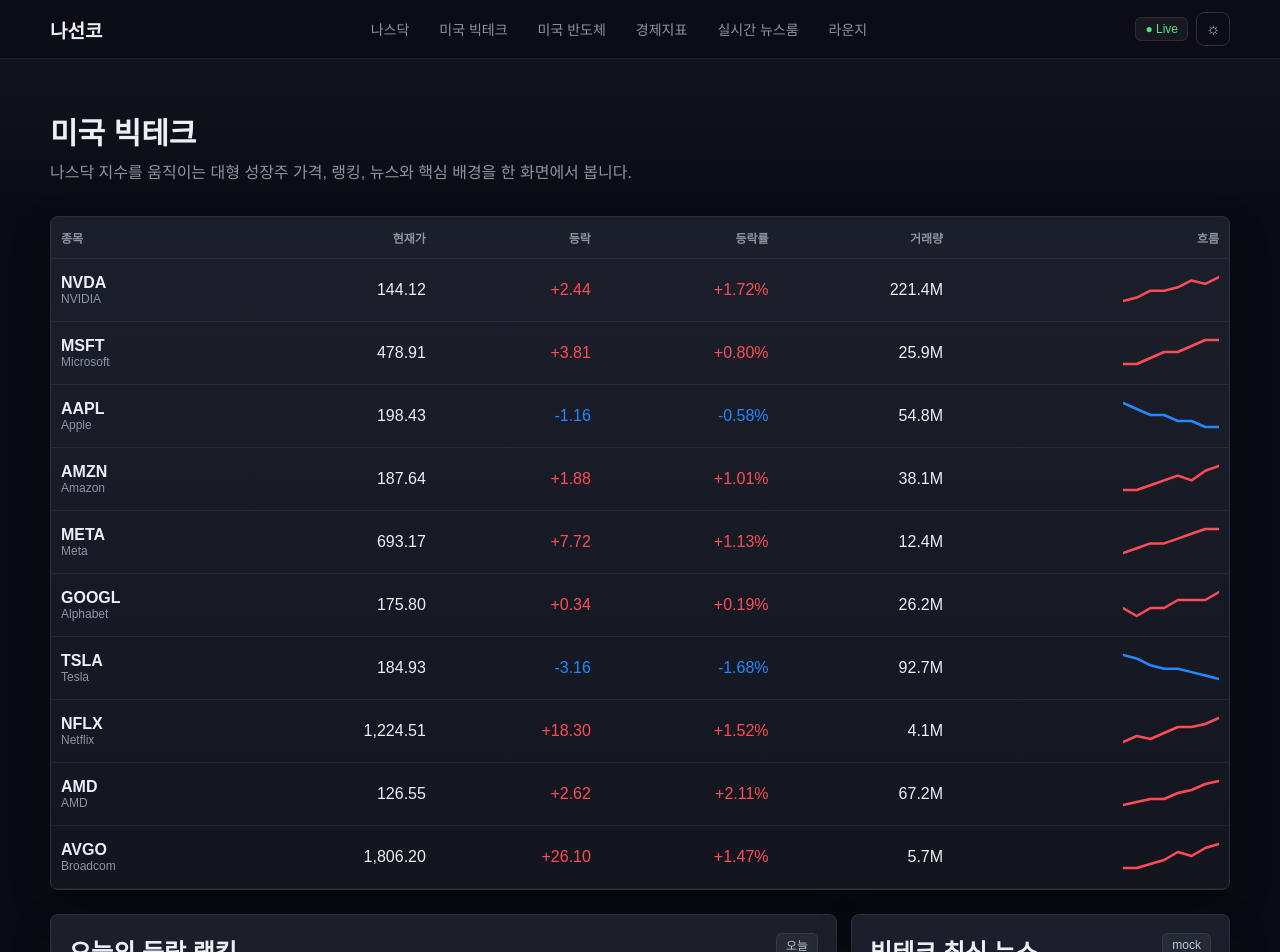
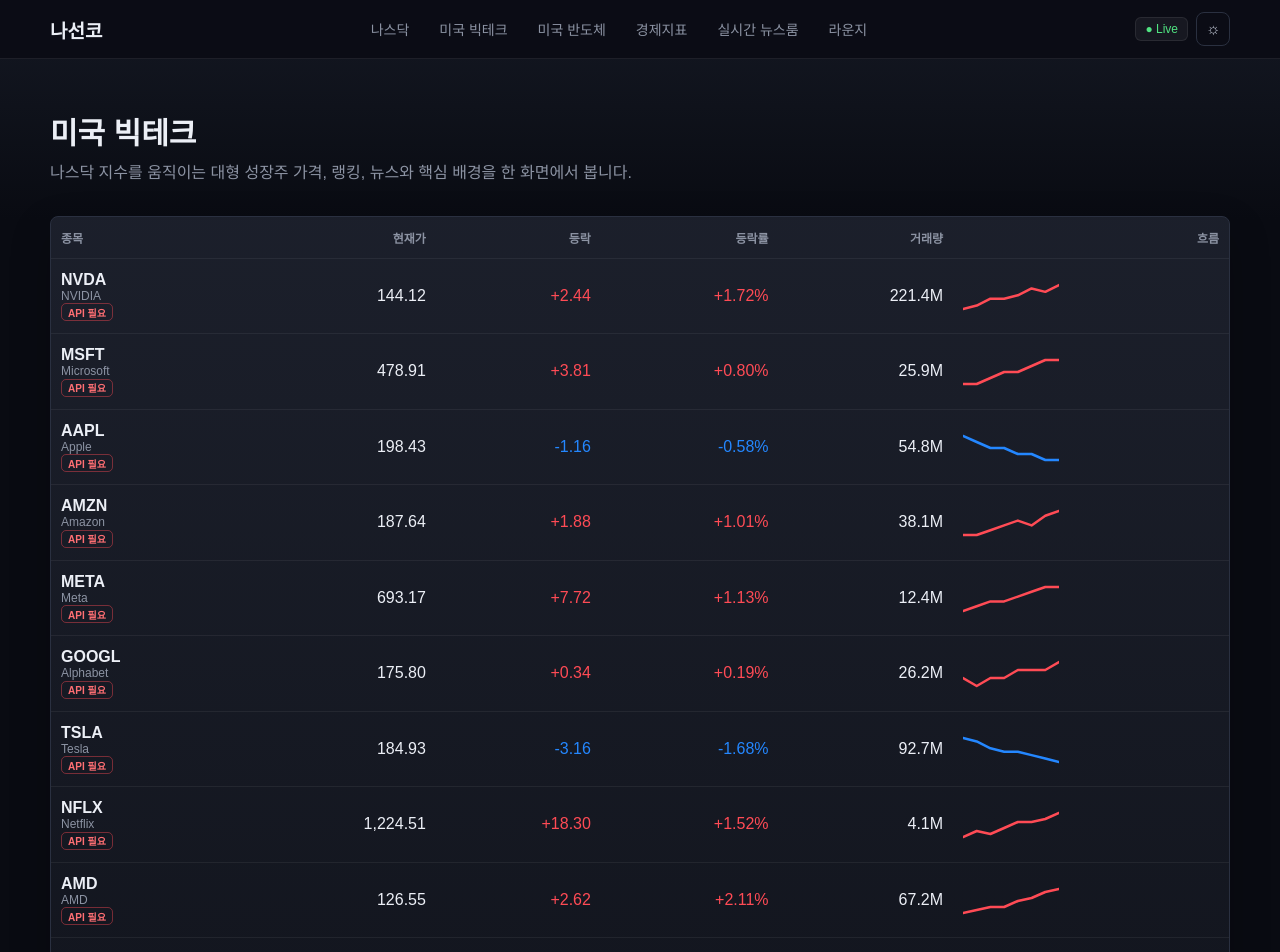
Before and after one commit to Hyowon-Cho/Nasunko, a Next.js app: page /big-tech in a window 1280 px wide. Shown: the top 952 px of the page. Built offline with nearby package versions, Linux system fonts and the light colour scheme; no server answers.

Commit message:
Move sparkline to a separate row under the event name, not next to the event name

```diff
--- a/app/globals.css
+++ b/app/globals.css
@@ -436,15 +436,62 @@
 
 .market-card {
   display: grid;
-  grid-template-columns: minmax(0, 1fr) 104px auto;
+  grid-template-columns: minmax(0, 1fr) auto;
+  grid-template-areas:
+    "label value"
+    "chart value";
   align-items: center;
   gap: 12px;
   padding: 14px;
+  overflow: hidden;
+}
+
+.market-card-label,
+.market-card-value {
+  min-width: 0;
+}
+
+.market-card-label {
+  grid-area: label;
+}
+
+.market-card-value {
+  grid-area: value;
+  align-self: start;
+}
+
+.market-card-value p {
+  overflow-wrap: anywhere;
 }
 
 .market-card h3 {
   margin-top: 4px;
   font-size: 14px;
+  overflow-wrap: anywhere;
+}
+
+.market-card-top {
+  display: flex;
+  align-items: center;
+  gap: 6px;
+}
+
+.mini-source {
+  display: inline-flex;
+  align-items: center;
+  min-height: 18px;
+  padding: 0 6px;
+  border: 1px solid rgba(255, 75, 85, 0.42);
+  border-radius: 5px;
+  color: #ff6f73;
+  font-size: 10px;
+  font-weight: 700;
+  white-space: nowrap;
+}
+
+.mini-source.live {
+  border-color: rgba(80, 227, 129, 0.36);
+  color: #50e381;
 }
 
 .market-card p {
@@ -460,6 +507,10 @@
 .sparkline {
   width: 96px;
   height: 34px;
+  display: block;
+  grid-area: chart;
+  justify-self: start;
+  flex: 0 0 auto;
 }
 
 .sparkline.up {
@@ -994,13 +1045,11 @@
   }
 
   .market-card {
-    grid-template-columns: minmax(0, 1fr) 86px;
+    grid-template-columns: minmax(0, 1fr) auto;
   }
 
-  .market-card > div:last-child {
-    grid-column: 1 / -1;
-    display: flex;
-    justify-content: space-between;
+  .market-card-value {
+    display: block;
   }
 
   .market-card strong,
@@ -1032,6 +1081,37 @@
   }
 }
 
+@media (max-width: 1180px) {
+  .grid.four {
+    grid-template-columns: repeat(3, minmax(0, 1fr));
+  }
+
+  .grid.four .market-card {
+    grid-template-columns: minmax(0, 1fr) auto;
+  }
+
+  .grid.four .market-card-value {
+    display: block;
+    min-width: 0;
+  }
+
+  .grid.four .market-card strong,
+  .grid.four .market-card p {
+    text-align: left;
+  }
+
+  .grid.four .market-card p {
+    white-space: normal;
+    line-height: 1.35;
+  }
+}
+
+@media (max-width: 760px) {
+  .grid.four {
+    grid-template-columns: 1fr;
+  }
+}
+
 @media (max-width: 540px) {
   .quote-stats,
   .indicator-stats {
--- a/app/page.tsx
+++ b/app/page.tsx
@@ -1,5 +1,5 @@
 import { redirect } from "next/navigation";
 
 export default function Home() {
-  redirect("/futures");
+  redirect("/nasdaq");
 }
--- a/components/Footer.tsx
+++ b/components/Footer.tsx
@@ -8,7 +8,7 @@
         <p>나스닥 종합주가지수 · 차트 · 빅테크 · 반도체 · 경제지표 · 뉴스를 한 화면에서.</p>
       </div>
       <div className="footer-links">
-        <Link href="/futures">나스닥</Link>
+        <Link href="/nasdaq">나스닥</Link>
         <Link href="/big-tech">미국 빅테크</Link>
         <Link href="/semiconductor">미국 반도체</Link>
         <Link href="/indicators">경제지표</Link>
--- a/components/Header.tsx
+++ b/components/Header.tsx
@@ -1,7 +1,7 @@
 import Link from "next/link";
 
 const navItems = [
-  { href: "/futures", label: "나스닥" },
+  { href: "/nasdaq", label: "나스닥" },
   { href: "/big-tech", label: "미국 빅테크" },
   { href: "/semiconductor", label: "미국 반도체" },
   { href: "/indicators", label: "경제지표" },
@@ -13,7 +13,7 @@
   return (
     <header className="header">
       <div className="header-inner">
-        <Link className="brand" href="/futures" aria-label="나선코 홈">
+        <Link className="brand" href="/nasdaq" aria-label="나선코 홈">
           <span className="brand-name">나선코</span>
         </Link>
         <nav className="nav" aria-label="주요 메뉴">
--- a/components/QuoteTable.tsx
+++ b/components/QuoteTable.tsx
@@ -27,6 +27,7 @@
                 <td>
                   <strong>{quote.symbol}</strong>
                   <span className="table-name">{quote.name}</span>
+                  {quote.source === "fallback" && <span className="mini-source">API 필요</span>}
                 </td>
                 <td>{formatNumber(quote.price, quote.price > 1000 ? 2 : 2)}</td>
                 <td className={direction}>{quote.change > 0 ? "+" : ""}{formatNumber(quote.change, 2)}</td>
--- a/lib/markets.ts
+++ b/lib/markets.ts
@@ -34,19 +34,18 @@
   change > 0 ? "up" : change < 0 ? "down" : "flat";
 
 export const tickerQuotes: MarketQuote[] = [
-  { symbol: "IXIC", yahooSymbol: "^IXIC", name: "Nasdaq Composite", price: 19617.88, change: 137.54, changePercent: 0.71, sparkline: [7, 8, 7, 10, 11, 12, 11, 14] },
-  { symbol: "NDX", yahooSymbol: "^NDX", name: "Nasdaq 100", price: 22184.25, change: 146.5, changePercent: 0.66, sparkline: [7, 8, 7, 10, 11, 12, 11, 14] },
-  { symbol: "GSPC", yahooSymbol: "^GSPC", name: "S&P 500", price: 6028.5, change: 21.25, changePercent: 0.35, sparkline: [4, 5, 5, 6, 7, 6, 8, 9] },
-  { symbol: "DJI", yahooSymbol: "^DJI", name: "Dow Jones", price: 42912, change: 84, changePercent: 0.2, sparkline: [3, 3, 4, 5, 4, 6, 6, 7] },
-  { symbol: "USDKRW", yahooSymbol: "KRW=X", name: "USD/KRW", price: 1368.44, change: -4.12, changePercent: -0.3, sparkline: [9, 8, 8, 7, 6, 6, 5, 4] },
-  { symbol: "DXY", yahooSymbol: "DX-Y.NYB", name: "DXY", price: 98.17, change: -0.22, changePercent: -0.22, sparkline: [8, 8, 7, 7, 6, 5, 5, 4] },
-  { symbol: "US10Y", yahooSymbol: "^TNX", name: "US 10Y", price: 4.33, change: 0.03, changePercent: 0.7, sparkline: [3, 4, 5, 4, 5, 6, 7, 7] },
-  { symbol: "VIX", yahooSymbol: "^VIX", name: "VIX", price: 14.89, change: -0.56, changePercent: -3.62, sparkline: [12, 11, 10, 9, 8, 8, 7, 6] },
-  { symbol: "WTI", yahooSymbol: "CL=F", name: "WTI", price: 75.22, change: 0.86, changePercent: 1.16, sparkline: [4, 4, 5, 6, 6, 7, 8, 8] },
-  { symbol: "GOLD", yahooSymbol: "GC=F", name: "Gold", price: 3412.8, change: -12.4, changePercent: -0.36, sparkline: [10, 9, 9, 8, 7, 7, 6, 6] },
-  { symbol: "BTC", yahooSymbol: "BTC-USD", name: "BTC", price: 104220, change: 1820, changePercent: 1.78, sparkline: [6, 7, 7, 9, 10, 9, 11, 13] },
   { symbol: "NVDA", yahooSymbol: "NVDA", name: "NVDA", price: 144.12, change: 2.44, changePercent: 1.72, sparkline: [5, 6, 8, 8, 9, 11, 10, 12] },
-  { symbol: "TSLA", yahooSymbol: "TSLA", name: "TSLA", price: 184.93, change: -3.16, changePercent: -1.68, sparkline: [12, 11, 9, 8, 8, 7, 6, 5] }
+  { symbol: "MSFT", yahooSymbol: "MSFT", name: "MSFT", price: 478.91, change: 3.81, changePercent: 0.8, sparkline: [4, 4, 5, 6, 6, 7, 8, 8] },
+  { symbol: "AAPL", yahooSymbol: "AAPL", name: "AAPL", price: 198.43, change: -1.16, changePercent: -0.58, sparkline: [9, 8, 7, 7, 6, 6, 5, 5] },
+  { symbol: "AMZN", yahooSymbol: "AMZN", name: "AMZN", price: 187.64, change: 1.88, changePercent: 1.01, sparkline: [5, 5, 6, 7, 8, 7, 9, 10] },
+  { symbol: "META", yahooSymbol: "META", name: "META", price: 693.17, change: 7.72, changePercent: 1.13, sparkline: [6, 7, 8, 8, 9, 10, 11, 11] },
+  { symbol: "GOOGL", yahooSymbol: "GOOGL", name: "GOOGL", price: 175.8, change: 0.34, changePercent: 0.19, sparkline: [6, 5, 6, 6, 7, 7, 7, 8] },
+  { symbol: "TSLA", yahooSymbol: "TSLA", name: "TSLA", price: 184.93, change: -3.16, changePercent: -1.68, sparkline: [12, 11, 9, 8, 8, 7, 6, 5] },
+  { symbol: "NFLX", yahooSymbol: "NFLX", name: "NFLX", price: 1224.51, change: 18.3, changePercent: 1.52, sparkline: [4, 6, 5, 7, 9, 9, 10, 12] },
+  { symbol: "AMD", yahooSymbol: "AMD", name: "AMD", price: 126.55, change: 2.62, changePercent: 2.11, sparkline: [5, 6, 7, 7, 9, 10, 12, 13] },
+  { symbol: "ADBE", yahooSymbol: "ADBE", name: "ADBE", price: 207.32, change: 0.0, changePercent: 0.0, sparkline: [5, 6, 5, 7, 8, 8, 9, 9] },
+  { symbol: "INTC", yahooSymbol: "INTC", name: "INTC", price: 117.05, change: 0.0, changePercent: 0.0, sparkline: [4, 5, 5, 6, 6, 7, 6, 8] },
+  { symbol: "SPY", yahooSymbol: "SPY", name: "SPY", price: 750.33, change: -4.5, changePercent: -0.6, sparkline: [9, 8, 7, 7, 6, 6, 5, 5] }
 ];
 
 export const nasdaqComposite: MarketQuote = {
@@ -66,15 +65,7 @@
 };
 
 export const relatedMarkets: MarketQuote[] = [
-  tickerQuotes[1],
-  tickerQuotes[2],
-  tickerQuotes[3],
-  tickerQuotes[7],
-  tickerQuotes[4],
-  tickerQuotes[6],
-  tickerQuotes[9],
-  tickerQuotes[8],
-  { symbol: "SOXX", yahooSymbol: "SOXX", name: "SOXX", price: 246.18, change: 3.21, changePercent: 1.32, sparkline: [4, 5, 6, 8, 7, 10, 11, 12] }
+  ...tickerQuotes.slice(0, 10)
 ];
 
 export const bigTechQuotes: MarketQuote[] = [
@@ -87,7 +78,7 @@
   { symbol: "TSLA", yahooSymbol: "TSLA", name: "Tesla", price: 184.93, change: -3.16, changePercent: -1.68, volume: "92.7M", sparkline: [12, 11, 9, 8, 8, 7, 6, 5] },
   { symbol: "NFLX", yahooSymbol: "NFLX", name: "Netflix", price: 1224.51, change: 18.3, changePercent: 1.52, volume: "4.1M", sparkline: [4, 6, 5, 7, 9, 9, 10, 12] },
   { symbol: "AMD", yahooSymbol: "AMD", name: "AMD", price: 126.55, change: 2.62, changePercent: 2.11, volume: "67.2M", sparkline: [5, 6, 7, 7, 9, 10, 12, 13] },
-  { symbol: "AVGO", yahooSymbol: "AVGO", name: "Broadcom", price: 1806.2, change: 26.1, changePercent: 1.47, volume: "5.7M", sparkline: [6, 6, 7, 8, 10, 9, 11, 12] }
+  { symbol: "ADBE", yahooSymbol: "ADBE", name: "Adobe", price: 207.32, change: 0.0, changePercent: 0.0, volume: "0", sparkline: [5, 6, 5, 7, 8, 8, 9, 9] }
 ];
 
 export const semiconductorQuotes: MarketQuote[] = [
@@ -118,10 +109,16 @@
 
 type FmpQuote = {
   symbol: string;
+  name?: string;
   price?: number;
   change?: number;
+  changePercentage?: number;
   changesPercentage?: number;
+  open?: number;
+  dayHigh?: number;
+  dayLow?: number;
   volume?: number;
+  timestamp?: number;
 };
 
 const compactNumber = (value?: number) => {
@@ -194,28 +191,25 @@
     return null;
   }
 
-  const symbols = fallbackQuotes.map((quote) => quote.fmpSymbol ?? quote.yahooSymbol ?? quote.symbol);
-  const encodedSymbols = symbols.map((symbol) => encodeURIComponent(symbol)).join(",");
-  const url = `https://financialmodelingprep.com/stable/quote-short?symbol=${encodedSymbols}&apikey=${process.env.FMP_API_KEY}`;
+  try {
+    const entries = await Promise.all(fallbackQuotes.map(async (fallback) => {
+      const symbol = fallback.fmpSymbol ?? fallback.yahooSymbol ?? fallback.symbol;
+      const url = `https://financialmodelingprep.com/stable/quote?symbol=${encodeURIComponent(symbol)}&apikey=${process.env.FMP_API_KEY}`;
+      const response = await fetch(url, { next: { revalidate: 30 } });
 
-  try {
-    const response = await fetch(url, { next: { revalidate: 30 } });
+      if (!response.ok) {
+        return [fallback.symbol, null] as const;
+      }
 
-    if (!response.ok) {
-      return null;
-    }
+      const data = await response.json() as FmpQuote[] | { Error?: string };
+      const [quote] = Array.isArray(data) ? data : [];
+      return [fallback.symbol, quote ?? null] as const;
+    }));
 
-    const data = await response.json() as FmpQuote[] | { Error?: string };
-
-    if (!Array.isArray(data)) {
-      return null;
-    }
-
-    const results = new Map(data.map((quote) => [quote.symbol, quote]));
+    const results = new Map(entries);
 
     return fallbackQuotes.map((fallback) => {
-      const fmpSymbol = fallback.fmpSymbol ?? fallback.yahooSymbol ?? fallback.symbol;
-      const live = results.get(fmpSymbol);
+      const live = results.get(fallback.symbol);
 
       if (!live || typeof live.price !== "number") {
         return { ...fallback, source: "fallback" as const };
@@ -225,9 +219,12 @@
         ...fallback,
         price: live.price,
         change: live.change ?? fallback.change,
-        changePercent: live.changesPercentage ?? fallback.changePercent,
+        changePercent: live.changePercentage ?? live.changesPercentage ?? fallback.changePercent,
+        open: live.open ?? fallback.open,
+        high: live.dayHigh ?? fallback.high,
+        low: live.dayLow ?? fallback.low,
         volume: compactNumber(live.volume) ?? fallback.volume,
-        time: quoteTime(Math.floor(Date.now() / 1000)),
+        time: quoteTime(live.timestamp ?? Math.floor(Date.now() / 1000)),
         source: "live" as const
       };
     });
```
Also changed, not shown: app/futures/page.tsx (deleted, +0 -74 lines), app/nasdaq/page.tsx (added, +58 -0 lines), components/MarketCard.tsx (+6 -3 lines).
